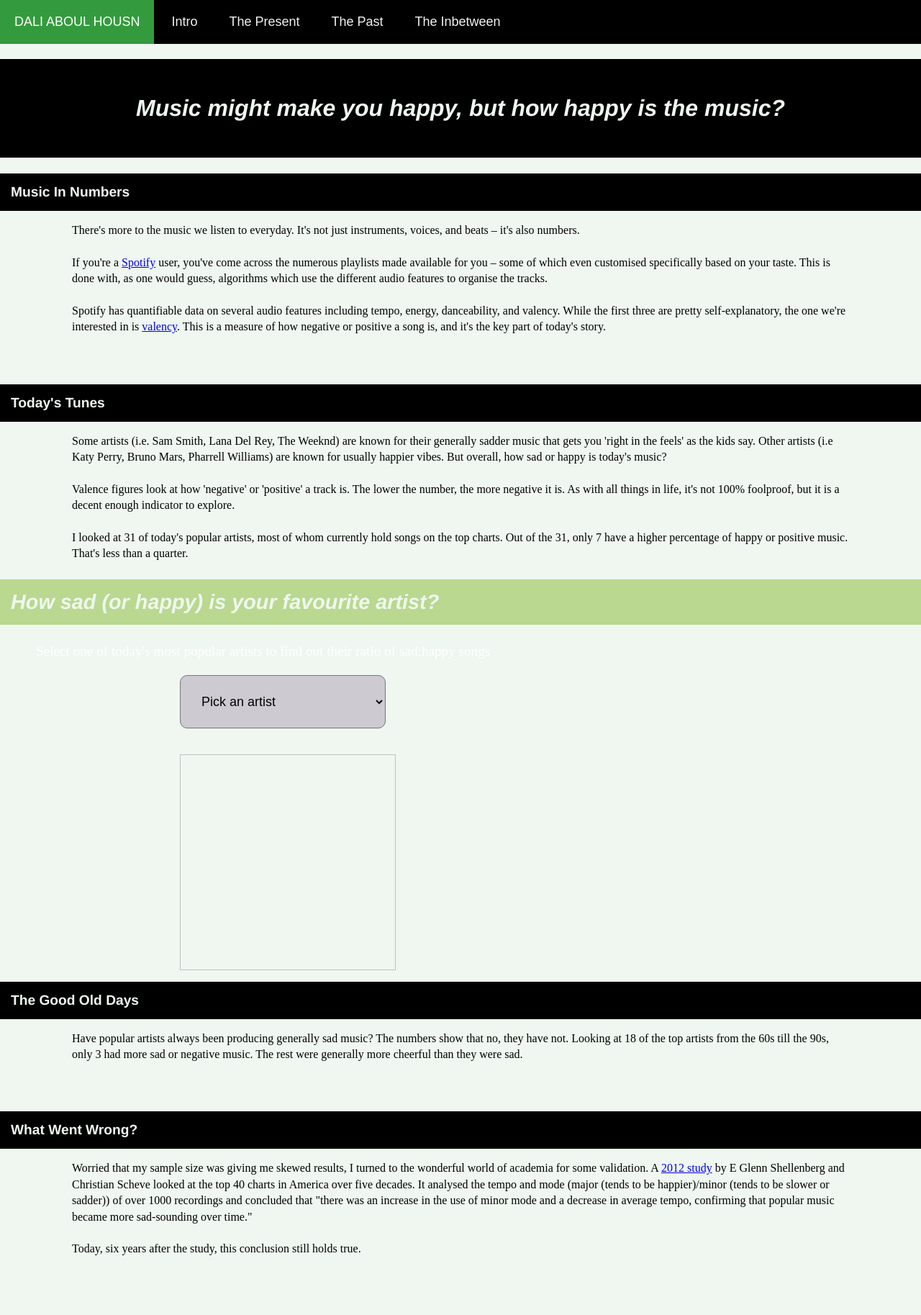
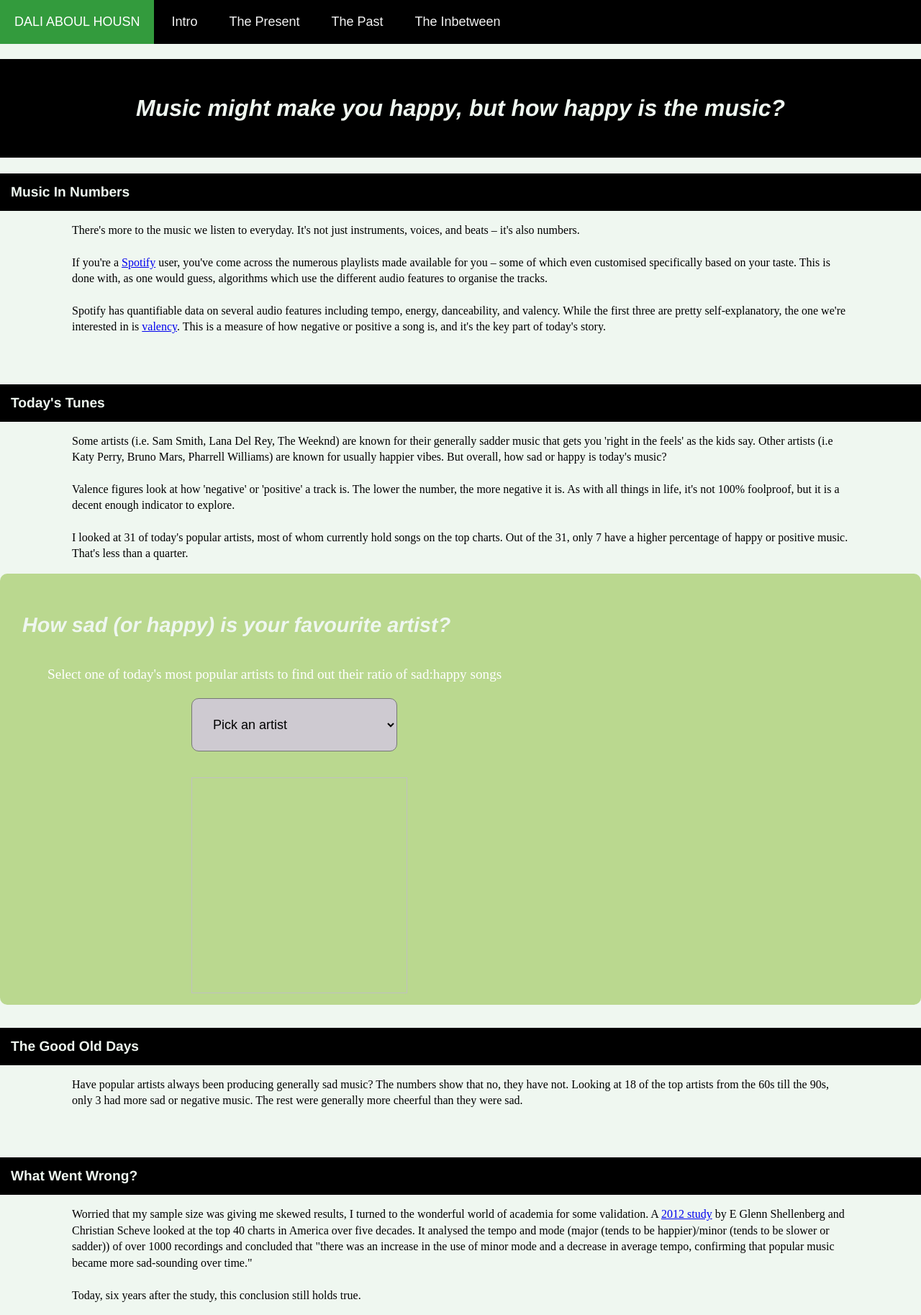
Before and after one commit to ah-dali/ah-dali.github.io, a Jekyll site: the page built from index.html, in a window 1280 px wide. Shown: the whole page at 72% size. Built offline with Jekyll 4.4.1, drawn with Linux system fonts in a browser that asks for light colours; before the commit the page ends 1763 px from its top, so only the background shows below that.

Commit message:
Update main.css

```diff
--- a/css/main.css
+++ b/css/main.css
@@ -59,7 +59,7 @@ p {
     color: black;
 }
 
-.card-mb3 {
+.card {
   align: right;
   border-radius: 10px;
   padding: 1rem;
```
